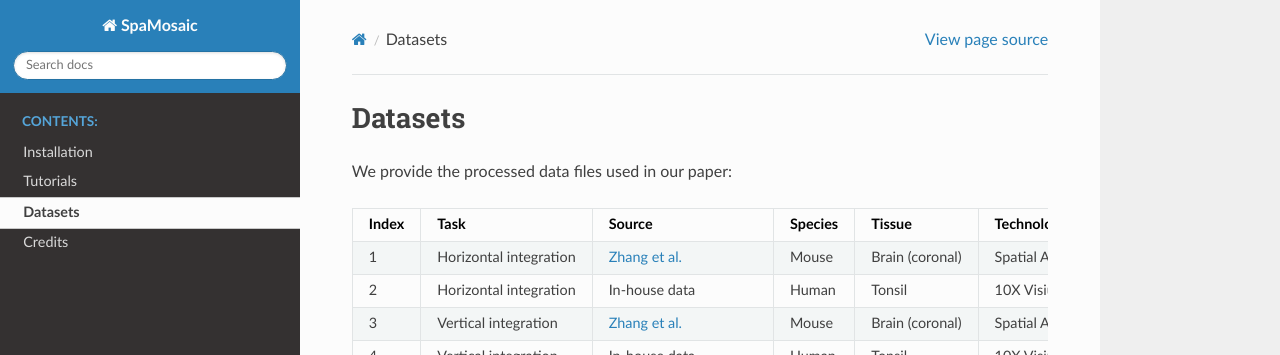
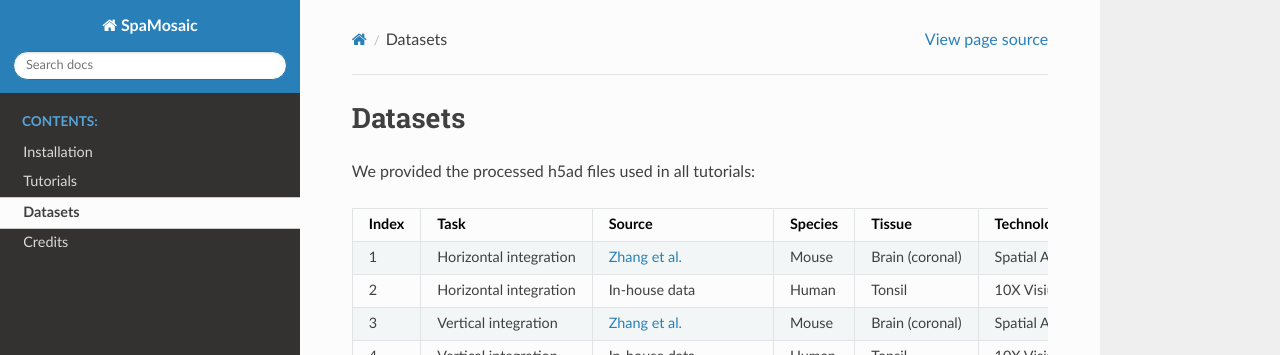
Before and after one commit to JinmiaoChenLab/SpaMosaic, a Sphinx documentation site: the page built from docs/dataset.rst, in a window 1280 px wide. Shown: the top 355 px of the page. Built offline with Sphinx 7.4.7 and the Read the Docs theme 2.0.0, drawn with Linux system fonts in a browser that asks for light colours; pages that are not in the unit, such as notebooks, are missing from menus.

```diff
--- a/docs/dataset.rst
+++ b/docs/dataset.rst
@@ -1,7 +1,7 @@
 Datasets
 ========
 
-We provide the processed data files used in our paper:
+We provided the processed h5ad files used in all tutorials:
 
 .. list-table::
    :header-rows: 1
```
Also changed, not shown: README.md (+1 -1 lines).
